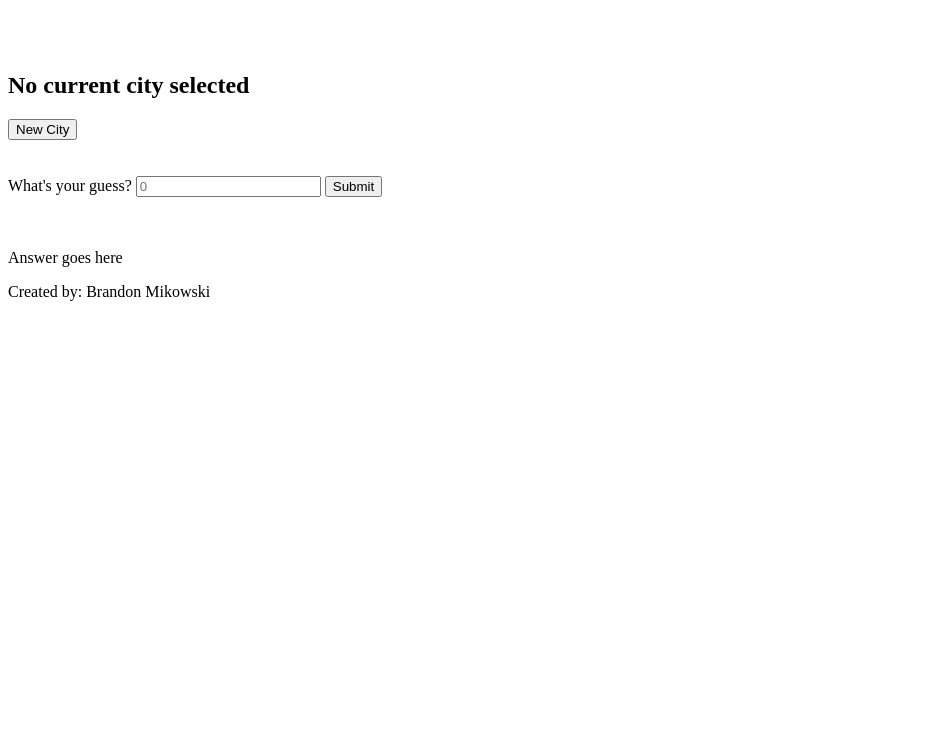
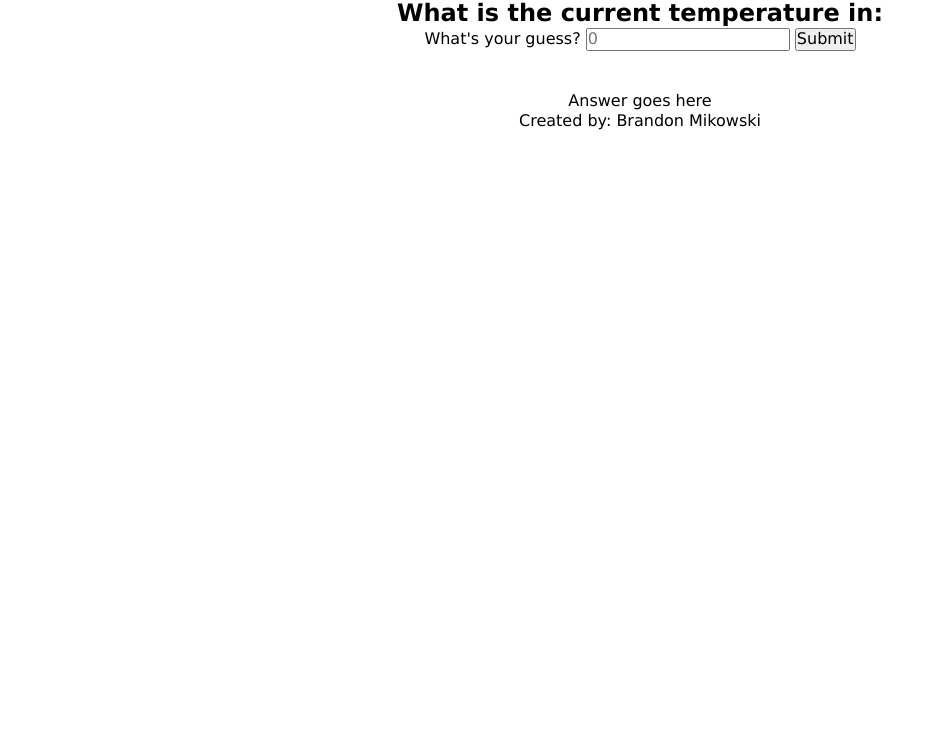
Before and after one commit to MikoFrosty/Weather-Guesser, a website with bundled scripts: page index.html in a window 1280 px wide. Shown: the part 64-800 px from the top of the page, without its empty margins (0-936 px from the left). Built offline with nearby package versions, Linux system fonts and the light colour scheme.

Commit message:
Fix stylesheet links, minor wording changes.

```diff
--- a/index.html
+++ b/index.html
@@ -5,19 +5,18 @@
     <meta http-equiv="X-UA-Compatible" content="IE=edge">
     <meta name="viewport" content="width=device-width, initial-scale=1.0">
     <title>Weather Guesser</title>
-    <link rel="stylesheet" src="resources/css/normalize.css">
-    <link rel="stylesheet" src="resources/css/main.css">
-    <script type="module" src="resources/JavaScript/main.js"></script>
+    <link rel="stylesheet" href="./resources/css/normalize.css">
+    <link rel="stylesheet" href="./resources/css/main.css">
+    <script type="module" src="./resources/JavaScript/main.js"></script>
 </head>
 <body>
     <main>
         <h1>Weather Guesser!</h1>
-        <br><br>
-        <h2>No current city selected</h2>
         <form id="new-city">
-            <input type="submit" id="new-city-submit" value="New City">
+            <input type="submit" id="new-city-submit" value="Click here for first city">
         </form>
-        <br><br>
+        <h2>What is the current temperature in:</h2>
+        <h2 id="current-city"></h2>
         <form id="weather-guesser">
             <label for="guess">What's your guess?</label>
             <input type="number" id="guess" name="guess" placeholder="0">
```
